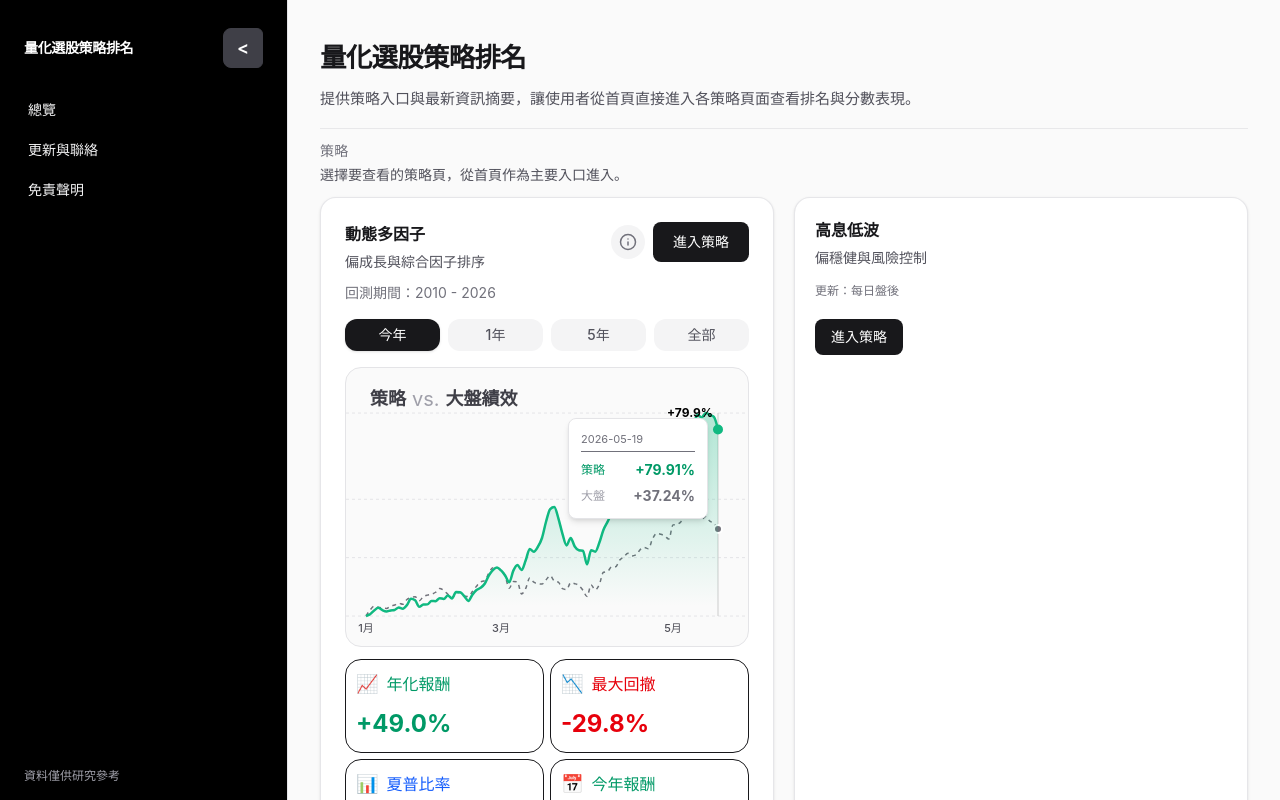
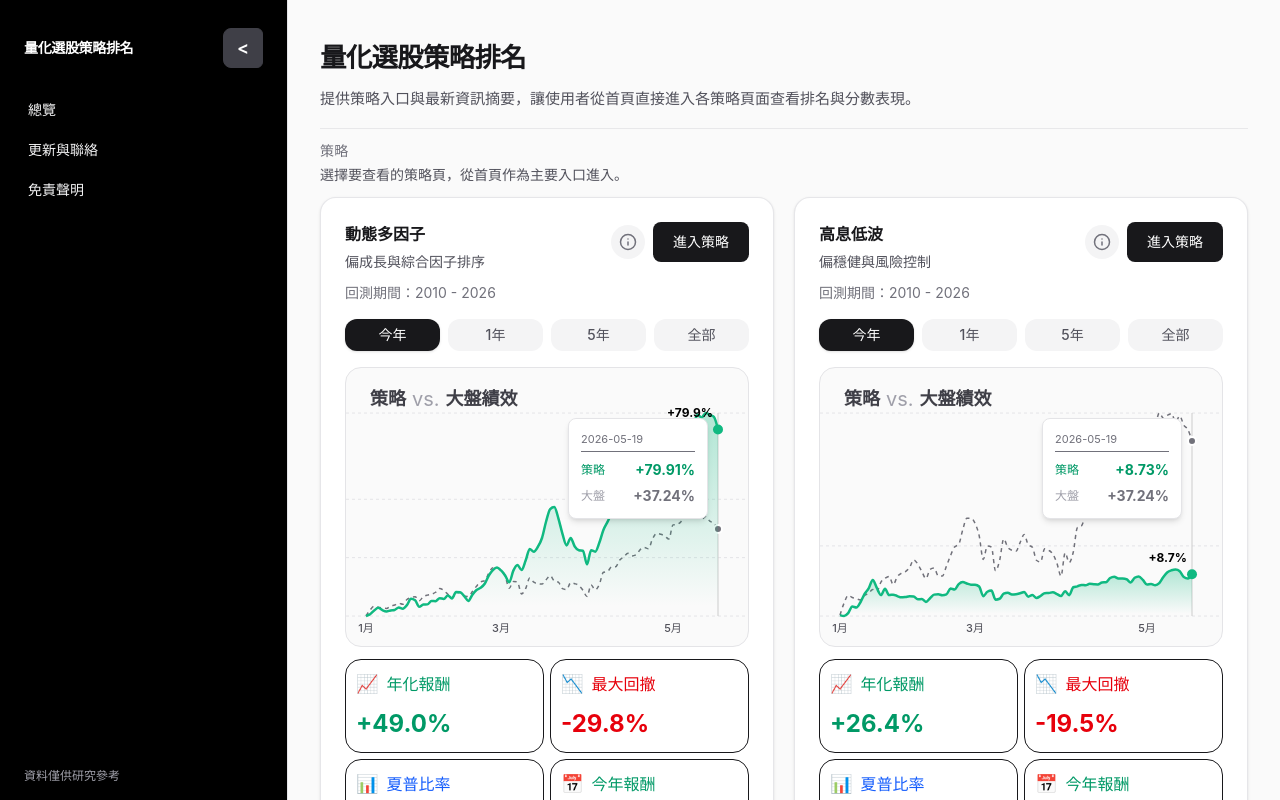
Before and after one commit to amu-0713/my-stock-rank, a React (Vite) app: page / in a window 1280 px wide. Built offline with nearby package versions, Linux system fonts and the light colour scheme.

Commit message:
Update HomePage.jsx

```diff
--- a/src/pages/HomePage.jsx
+++ b/src/pages/HomePage.jsx
@@ -3,13 +3,15 @@ import { Link } from 'react-router-dom'
 import {
   AreaChart, Area, XAxis, YAxis, Tooltip, ResponsiveContainer, CartesianGrid
 } from 'recharts'
-import { Info, X } from 'lucide-react' // 🌟 引入圖示
+import { Info, X } from 'lucide-react'
 import AppSidebarLayout from '../components/AppSidebarLayout.jsx'
 import { STRATEGY_ENTRIES } from '../data/strategyEntries.js'
 
+const PERIODS = ['今年', '1年', '5年', '全部']
+
 const CustomFinalLabel = (props) => {
-  const { x, y, value, stroke, index, data } = props;
-  if (!data || index !== data.length - 1) return null;
+  const { x, y, value, stroke, index, data } = props
+  if (!data || index !== data.length - 1) return null
 
   return (
     <g>
@@ -25,33 +27,13 @@ const CustomFinalLabel = (props) => {
         +{value.toFixed(1)}%
       </text>
     </g>
-  );
-};
+  )
+}
 
-export default function HomePage() {
-  const [data, setData] = useState(null)
-  const [chartData, setChartData] = useState(null)
-  const [selectedPeriod, setSelectedPeriod] = useState('今年')
-  const [isModalOpen, setIsModalOpen] = useState(false) // 🌟 控制 Modal 狀態
-
-  useEffect(() => {
-    fetch('/result.json', { cache: 'no-store' })
-      .then(res => res.ok ? res.json() : Promise.reject())
-      .then(json => setData(json))
-      .catch(e => console.error('Loading failed:', e))
-
-    fetch('/chart_data.json', { cache: 'no-store' })
-      .then(res => res.ok ? res.json() : Promise.reject())
-      .then(json => setChartData(json))
-      .catch(e => console.error('Loading failed:', e))
-  }, [])
-
-  const overview = data?.overview || {}
-
-  const CustomTooltip = ({ active, payload }) => {
+function CustomTooltip({ active, payload }) {
   if (active && payload && payload.length) {
-      const strategy = payload.find(p => p.dataKey === 'returns');
-      const benchmark = payload.find(p => p.dataKey === 'benchmark');
+    const strategy = payload.find(p => p.dataKey === 'returns')
+    const benchmark = payload.find(p => p.dataKey === 'benchmark')
 
     return (
       <div className="rounded-lg border border-zinc-200 bg-white p-3 shadow-md min-w-[140px]">
@@ -73,59 +55,51 @@ export default function HomePage() {
           </div>
         </div>
       </div>
-      );
+    )
   }
-    return null;
-  };
+  return null
+}
+
+function StrategyHomeCard({
+  entry,
+  tagline,
+  overview = {},
+  latestDate,
+  chartData,
+  selectedPeriod,
+  onPeriodChange,
+  onOpenInfo,
+  gradientId,
+}) {
+  const currentData = chartData ? chartData[selectedPeriod] : []
+  const endYear = latestDate ? new Date(latestDate).getFullYear() : '2026'
+  const displayTagline = tagline ?? entry.tagline
 
   return (
-    <AppSidebarLayout contentClassName="max-w-6xl">
-      <div id="top">
-        <header className="border-b border-zinc-200/80 pb-4">
-          <h1 className="text-2xl font-semibold tracking-tight text-zinc-900 sm:text-[1.65rem]">
-            量化選股策略排名
-          </h1>
-          <p className="mt-3 max-w-2xl text-[15px] leading-relaxed text-zinc-600">
-            提供策略入口與最新資訊摘要，讓使用者從首頁直接進入各策略頁面查看排名與分數表現。
-          </p>
-        </header>
-
-        <section id="strategies" className="mt-3 scroll-mt-8">
-          <h2 className="text-sm font-medium uppercase tracking-wide text-zinc-500">策略</h2>
-          <p className="mt-1 text-sm text-zinc-600">選擇要查看的策略頁，從首頁作為主要入口進入。</p>
-
-          <ul className="mt-3 grid gap-4 sm:grid-cols-2 sm:gap-5">
-            {STRATEGY_ENTRIES.map((s) => {
-              if (s.name === '動態多因子') {
-                const currentData = chartData ? chartData[selectedPeriod] : [];
-                return (
-                  <li key={s.id}>
     <div className="group flex h-full flex-col rounded-2xl border border-zinc-200/90 bg-white p-6 shadow-sm transition hover:border-zinc-300 hover:shadow-md">
-
       <div className="flex items-start justify-between gap-3">
         <div className="min-w-0 flex-1">
-                          <div className="text-base font-semibold text-zinc-900">{s.name}</div>
-                          <p className="mt-1.5 text-sm leading-snug text-zinc-600">{s.tagline}</p>
+          <div className="text-base font-semibold text-zinc-900">{entry.name}</div>
+          <p className="mt-1.5 text-sm leading-snug text-zinc-600">{displayTagline}</p>
         </div>
 
-                        {/* 🌟 修改區域：驚嘆號與進入按鈕 */}
         <div className="flex items-center gap-2">
           <div className="relative group/info">
             <button
-                              onClick={() => setIsModalOpen(true)}
+              type="button"
+              onClick={onOpenInfo}
               className="p-2 rounded-full bg-zinc-100 text-zinc-500 hover:bg-zinc-200 transition-colors"
             >
               <Info size={18} />
             </button>
-                            {/* Hover Tooltip */}
             <div className="absolute bottom-full left-1/2 -translate-x-1/2 mb-2 px-2 py-1 bg-zinc-800 text-white text-[10px] rounded opacity-0 group-hover/info:opacity-100 transition-opacity whitespace-nowrap pointer-events-none z-20">
               策略介紹
-                              <div className="absolute top-full left-1/2 -translate-x-1/2 border-4 border-transparent border-t-zinc-800"></div>
+              <div className="absolute top-full left-1/2 -translate-x-1/2 border-4 border-transparent border-t-zinc-800" />
             </div>
           </div>
 
           <Link
-                            to={s.to}
+            to={entry.to}
             className="inline-flex items-center justify-center rounded-lg bg-zinc-900 px-5 py-2.5 text-sm font-medium text-white transition hover:bg-zinc-800 whitespace-nowrap"
           >
             進入策略
@@ -134,17 +108,20 @@ export default function HomePage() {
       </div>
 
       <p className="mt-3 text-sm text-zinc-500">
-                        回測期間：2010 - {data?.latest_date ? new Date(data.latest_date).getFullYear() : '2026'}
+        回測期間：2010 - {endYear}
       </p>
 
       <div className="mt-4 mb-4">
         <div className="flex gap-2">
-                          {['今年', '1年', '5年', '全部'].map((period) => (
+          {PERIODS.map(period => (
             <button
               key={period}
-                              onClick={() => setSelectedPeriod(period)}
+              type="button"
+              onClick={() => onPeriodChange(period)}
               className={`px-4 py-1.5 text-sm font-medium rounded-xl transition flex-1 ${
-                                selectedPeriod === period ? 'bg-zinc-900 text-white shadow' : 'bg-zinc-100 text-zinc-600 hover:bg-zinc-200'
+                selectedPeriod === period
+                  ? 'bg-zinc-900 text-white shadow'
+                  : 'bg-zinc-100 text-zinc-600 hover:bg-zinc-200'
               }`}
             >
               {period}
@@ -153,7 +130,6 @@ export default function HomePage() {
         </div>
       </div>
 
-                      {/* 圖表區 - 保持不變 */}
       <div className="relative bg-zinc-50 border border-zinc-200 rounded-2xl h-[280px] mb-3 overflow-hidden">
         <div className="absolute top-4 left-6 z-10 pointer-events-none">
           <h3 className="text-lg font-bold text-zinc-700 flex items-center gap-1.5">
@@ -166,14 +142,11 @@ export default function HomePage() {
             <AreaChart
               data={currentData}
               margin={{ top: 45, right: 0, left: 0, bottom: 0 }}
-                              onMouseMove={(e) => {
-                                if (e && e.activeTooltipIndex !== undefined) return;
-                              }}
             >
               <defs>
-                                <linearGradient id="colorReturns" x1="0" y1="0" x2="0" y2="1">
-                                  <stop offset="5%" stopColor="#10b981" stopOpacity={0.3}/>
-                                  <stop offset="95%" stopColor="#10b981" stopOpacity={0}/>
+                <linearGradient id={gradientId} x1="0" y1="0" x2="0" y2="1">
+                  <stop offset="5%" stopColor="#10b981" stopOpacity={0.3} />
+                  <stop offset="95%" stopColor="#10b981" stopOpacity={0} />
                 </linearGradient>
               </defs>
               <CartesianGrid strokeDasharray="3 3" vertical={false} stroke="#e4e4e7" />
@@ -186,30 +159,30 @@ export default function HomePage() {
                 interval={0}
                 padding={{ left: 20, right: 30 }}
                 tickFormatter={(str, index) => {
-                                  const currDate = new Date(str);
-                                  const currYear = currDate.getFullYear();
-                                  const currMonth = currDate.getMonth() + 1;
-                                  const prevData = currentData[index - 1];
-                                  const prevDate = prevData ? new Date(prevData.date) : null;
-                                  const isNewYear = prevDate ? currYear !== prevDate.getFullYear() : true;
-                                  const isNewMonth = prevDate ? currMonth !== (prevDate.getMonth() + 1) : true;
+                  const currDate = new Date(str)
+                  const currYear = currDate.getFullYear()
+                  const currMonth = currDate.getMonth() + 1
+                  const prevData = currentData[index - 1]
+                  const prevDate = prevData ? new Date(prevData.date) : null
+                  const isNewYear = prevDate ? currYear !== prevDate.getFullYear() : true
+                  const isNewMonth = prevDate ? currMonth !== (prevDate.getMonth() + 1) : true
                   if (selectedPeriod === '今年') {
-                                    if (isNewMonth && currMonth % 2 !== 0) return `${currMonth}月`;
+                    if (isNewMonth && currMonth % 2 !== 0) return `${currMonth}月`
                   } else if (selectedPeriod === '1年') {
-                                    if (isNewMonth && (currMonth - 1) % 3 === 0) return `${currYear}/${currMonth}`;
+                    if (isNewMonth && (currMonth - 1) % 3 === 0) return `${currYear}/${currMonth}`
                   } else if (selectedPeriod === '5年') {
-                                    if (isNewYear && currYear % 2 === 0) return `${currYear}`;
+                    if (isNewYear && currYear % 2 === 0) return `${currYear}`
                   } else if (selectedPeriod === '全部') {
-                                    if (isNewYear && currYear % 5 === 0) return `${currYear}`;
+                    if (isNewYear && currYear % 5 === 0) return `${currYear}`
                   }
-                                  return "";
+                  return ''
                 }}
               />
               <YAxis hide domain={['dataMin', 'dataMax']} />
               <Tooltip
                 content={<CustomTooltip />}
                 trigger="axis"
-                                shared={true}
+                shared
                 defaultIndex={currentData?.length - 1}
                 wrapperStyle={{ visibility: 'visible', pointerEvents: 'none' }}
               />
@@ -222,7 +195,7 @@ export default function HomePage() {
                 fill="transparent"
                 isAnimationActive={false}
                 dot={false}
-                                connectNulls={true}
+                connectNulls
               />
               <Area
                 type="monotone"
@@ -230,11 +203,11 @@ export default function HomePage() {
                 stroke="#10b981"
                 strokeWidth={2.5}
                 fillOpacity={1}
-                                fill="url(#colorReturns)"
+                fill={`url(#${gradientId})`}
                 isAnimationActive={false}
                 label={<CustomFinalLabel data={currentData} />}
                 activeDot={{ r: 5, strokeWidth: 0 }}
-                                connectNulls={true}
+                connectNulls
               />
             </AreaChart>
           </ResponsiveContainer>
@@ -245,7 +218,6 @@ export default function HomePage() {
         )}
       </div>
 
-                      {/* KPI 小卡 - 保持不變 */}
       <div className="grid grid-cols-2 gap-1.5">
         <div className="rounded-2xl bg-white border p-2.5">
           <div className="flex items-center gap-2 text-emerald-600">
@@ -285,24 +257,98 @@ export default function HomePage() {
         </div>
       </div>
     </div>
-                  </li>
   )
 }
 
+function StrategyInfoModal({ strategyName, onClose, children }) {
   return (
-                <li key={s.id}>
+    <div className="fixed inset-0 z-[100] flex items-center justify-center p-4 bg-black/40 backdrop-blur-sm animate-in fade-in duration-200">
+      <div className="bg-white rounded-3xl max-w-md w-full shadow-2xl overflow-hidden animate-in zoom-in-95 duration-200 max-h-[90vh] flex flex-col">
+        <div className="flex justify-between items-center px-6 py-4 border-b border-zinc-100 bg-zinc-50 shrink-0">
+          <h3 className="font-bold text-zinc-900">「 {strategyName} 」策略邏輯介紹</h3>
+          <button
+            type="button"
+            onClick={onClose}
+            className="p-2 hover:bg-zinc-200 rounded-full transition-colors"
+          >
+            <X size={20} className="text-zinc-500" />
+          </button>
+        </div>
+
+        <div className="p-8 overflow-y-auto flex-1">
+          {children}
+        </div>
+
+        <div className="p-4 border-t border-zinc-100 shrink-0">
+          <button
+            type="button"
+            onClick={onClose}
+            className="w-full bg-zinc-900 text-white py-3.5 rounded-2xl font-medium hover:bg-zinc-800 transition-colors"
+          >
+            我知道了
+          </button>
+        </div>
+      </div>
+    </div>
+  )
+}
+
+const HOME_STRATEGY_CONFIG = {
+  '1': {
+    resultUrl: '/result.json',
+    chartUrl: '/chart_data.json',
+    gradientId: 'colorReturns',
+    tagline: '偏成長與綜合因子排序',
+  },
+  '2': {
+    resultUrl: '/result_2.json',
+    chartUrl: '/chart_data_2.json',
+    gradientId: 'colorReturns2',
+    tagline: '偏穩健與風險控制',
+  },
+}
+
+export default function HomePage() {
+  const [strategyData, setStrategyData] = useState({})
+  const [chartByStrategy, setChartByStrategy] = useState({})
+  const [selectedPeriodByStrategy, setSelectedPeriodByStrategy] = useState({
+    '1': '今年',
+    '2': '今年',
+  })
+  const [infoModalId, setInfoModalId] = useState(null)
+
+  useEffect(() => {
+    Object.entries(HOME_STRATEGY_CONFIG).forEach(([id, config]) => {
+      fetch(config.resultUrl, { cache: 'no-store' })
+        .then(res => res.ok ? res.json() : Promise.reject())
+        .then(json => setStrategyData(prev => ({ ...prev, [id]: json })))
+        .catch(e => console.error(`Loading ${config.resultUrl} failed:`, e))
+
+      fetch(config.chartUrl, { cache: 'no-store' })
+        .then(res => res.ok ? res.json() : Promise.reject())
+        .then(json => setChartByStrategy(prev => ({ ...prev, [id]: json })))
+        .catch(e => console.error(`Loading ${config.chartUrl} failed:`, e))
+    })
+  }, [])
+
+  const primaryData = strategyData['1']
+
+  const renderStrategyCard = entry => {
+    const config = HOME_STRATEGY_CONFIG[entry.id]
+    if (!config) {
+      return (
         <Link
-                    to={s.to}
+          to={entry.to}
           className="group flex h-full flex-col rounded-2xl border border-zinc-200/90 bg-white p-5 shadow-sm transition hover:border-zinc-300 hover:shadow-md focus:outline-none focus:ring-2 focus:ring-zinc-900/10"
         >
           <div className="flex items-start justify-between gap-3">
             <div className="min-w-0">
-                        <div className="text-base font-semibold text-zinc-900">{s.name}</div>
-                        <p className="mt-1.5 text-sm leading-snug text-zinc-600">{s.tagline}</p>
+              <div className="text-base font-semibold text-zinc-900">{entry.name}</div>
+              <p className="mt-1.5 text-sm leading-snug text-zinc-600">{entry.tagline}</p>
             </div>
           </div>
           <div className="mt-4 flex flex-wrap items-center gap-x-3 gap-y-1 text-xs text-zinc-500">
-                      <span>更新：{s.updateNote}</span>
+            <span>更新：{entry.updateNote}</span>
           </div>
           <div className="mt-5">
             <span className="inline-flex items-center justify-center rounded-lg bg-zinc-900 px-4 py-2 text-sm font-medium text-white transition group-hover:bg-zinc-800">
@@ -310,46 +356,66 @@ export default function HomePage() {
             </span>
           </div>
         </Link>
-                </li>
       )
-            })}
+    }
+
+    return (
+      <StrategyHomeCard
+        entry={entry}
+        tagline={config.tagline}
+        overview={strategyData[entry.id]?.overview}
+        latestDate={strategyData[entry.id]?.latest_date}
+        chartData={chartByStrategy[entry.id]}
+        selectedPeriod={selectedPeriodByStrategy[entry.id] ?? '今年'}
+        onPeriodChange={period =>
+          setSelectedPeriodByStrategy(prev => ({ ...prev, [entry.id]: period }))
+        }
+        onOpenInfo={() => setInfoModalId(entry.id)}
+        gradientId={config.gradientId}
+      />
+    )
+  }
+
+  return (
+    <AppSidebarLayout contentClassName="max-w-6xl">
+      <div id="top">
+        <header className="border-b border-zinc-200/80 pb-4">
+          <h1 className="text-2xl font-semibold tracking-tight text-zinc-900 sm:text-[1.65rem]">
+            量化選股策略排名
+          </h1>
+          <p className="mt-3 max-w-2xl text-[15px] leading-relaxed text-zinc-600">
+            提供策略入口與最新資訊摘要，讓使用者從首頁直接進入各策略頁面查看排名與分數表現。
+          </p>
+        </header>
+
+        <section id="strategies" className="mt-3 scroll-mt-8">
+          <h2 className="text-sm font-medium uppercase tracking-wide text-zinc-500">策略</h2>
+          <p className="mt-1 text-sm text-zinc-600">選擇要查看的策略頁，從首頁作為主要入口進入。</p>
+
+          <ul className="mt-3 grid gap-4 sm:grid-cols-2 sm:gap-5">
+            {STRATEGY_ENTRIES.map(entry => (
+              <li key={entry.id}>{renderStrategyCard(entry)}</li>
+            ))}
           </ul>
         </section>
 
-        {/* 🌟 策略介紹 Modal */}
-{isModalOpen && (
-  <div className="fixed inset-0 z-[100] flex items-center justify-center p-4 bg-black/40 backdrop-blur-sm animate-in fade-in duration-200">
-    <div className="bg-white rounded-3xl max-w-md w-full shadow-2xl overflow-hidden animate-in zoom-in-95 duration-200 max-h-[90vh] flex flex-col">
-
-      {/* 標題列 */}
-      <div className="flex justify-between items-center px-6 py-4 border-b border-zinc-100 bg-zinc-50 shrink-0">
-        <h3 className="font-bold text-zinc-900">「 動態多因子 」策略邏輯介紹</h3>
-        <button
-          onClick={() => setIsModalOpen(false)}
-          className="p-2 hover:bg-zinc-200 rounded-full transition-colors"
+        {infoModalId === '1' && (
+          <StrategyInfoModal
+            strategyName="動態多因子"
+            onClose={() => setInfoModalId(null)}
           >
-          <X size={20} className="text-zinc-500" />
-        </button>
-      </div>
-
-      {/* 可捲動內容區 */}
-      <div className="p-8 overflow-y-auto flex-1">
             <div className="space-y-5 text-zinc-600 leading-relaxed">
               <p className="text-[15px]">
                 本策略為<span className="font-bold text-zinc-900">每季換股</span>的量化多因子模型。
               </p>
-
               <p className="text-[15px]">
                 完全以<span className="font-bold text-zinc-900">固定邏輯規則</span>運作，不含人工主觀挑選，純粹由量化條件與數學模型驅動。
               </p>
-
               <p className="text-[15px]">
                 先透過基本濾網篩選合格股票，再依牛熊市濾網判斷市場狀態，<span className="font-bold text-zinc-900">動態調整因子權重</span>進行排名。
               </p>
-
               <div className="pt-4">
                 <p className="font-medium text-zinc-800 mb-4">因子權重配置：</p>
-
                 <div className="grid grid-cols-1 sm:grid-cols-2 gap-4">
                   <div className="bg-zinc-50 border border-zinc-100 rounded-3xl p-6">
                     <div className="font-semibold text-emerald-700 mb-3">牛市</div>
@@ -359,7 +425,6 @@ export default function HomePage() {
                       <div>• 低回撤</div>
                     </div>
                   </div>
-
                   <div className="bg-zinc-50 border border-zinc-100 rounded-3xl p-6">
                     <div className="font-semibold text-emerald-700 mb-3">熊市</div>
                     <div className="space-y-2.5 text-[15px]">
@@ -370,33 +435,37 @@ export default function HomePage() {
                   </div>
                 </div>
               </div>
-
               <p className="text-xs text-zinc-500 pt-6 border-t">
                 點擊「進入策略」查看完整排名、持股明細與詳細選股邏輯
               </p>
             </div>
-      </div>
-
-      {/* 底部按鈕 */}
-      <div className="p-4 border-t border-zinc-100 shrink-0">
-        <button
-          onClick={() => setIsModalOpen(false)}
-          className="w-full bg-zinc-900 text-white py-3.5 rounded-2xl font-medium hover:bg-zinc-800 transition-colors"
-        >
-          我知道了
-        </button>
-      </div>
-    </div>
-  </div>
+          </StrategyInfoModal>
         )}
 
-        {/* 下方內容保持不變 */}
+        {infoModalId === '2' && (
+          <StrategyInfoModal
+            strategyName="高息低波"
+            onClose={() => setInfoModalId(null)}
+          >
+            <div className="space-y-5 text-zinc-600 leading-relaxed">
+              <p className="text-[15px]">偏穩健與風險控制</p>
+              <p className="text-xs text-zinc-500 pt-6 border-t">
+                點擊「進入策略」查看完整排名、持股明細與詳細選股邏輯
+              </p>
+            </div>
+          </StrategyInfoModal>
+        )}
+
         <section id="meta" className="mt-12 scroll-mt-8 rounded-xl border border-zinc-200/80 bg-zinc-50/80 px-5 py-4">
           <h2 className="text-xs font-medium uppercase tracking-wide text-zinc-500">更新與聯絡</h2>
           <dl className="mt-3 space-y-2 text-sm text-zinc-700">
             <div className="flex flex-wrap gap-x-2 gap-y-0.5">
               <dt className="text-zinc-500">最近更新時間</dt>
-              <dd>{data?.updated_at ? data.updated_at : (data?.latest_date ? `${data.latest_date} 晚上更新` : '—')}</dd>
+              <dd>
+                {primaryData?.updated_at
+                  ? primaryData.updated_at
+                  : (primaryData?.latest_date ? `${primaryData.latest_date} 晚上更新` : '—')}
+              </dd>
             </div>
           </dl>
         </section>
```
Lines whose indentation alone changed are shown as unchanged.
